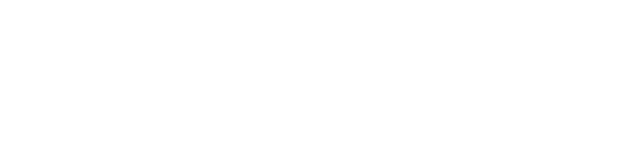
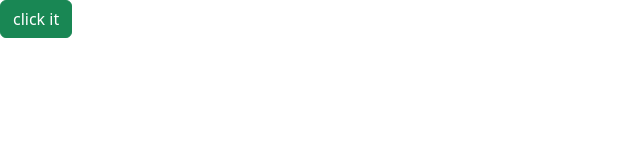
Before and after one commit to binayjy8/BOOTSTRAP-FL, a plain HTML site: page index.html in a window 1280 px wide. Shown: the whole page, without its empty margins (0-640 px from the left). Drawn offline with nearby package versions, Linux system fonts and the light colour scheme.

Commit message:
apply bootstrap

```diff
--- a/index.html
+++ b/index.html
@@ -9,7 +9,7 @@
     <link rel="stylesheet" href="style.css">
 </head>
 <body>
-
+    <button class="btn btn-success">click it</button>
     <script src="	https://cdn.jsdelivr.net/npm/bootstrap@5.3.3/dist/js/bootstrap.bundle.min.js"></script>
 </body>
 </html>
```
